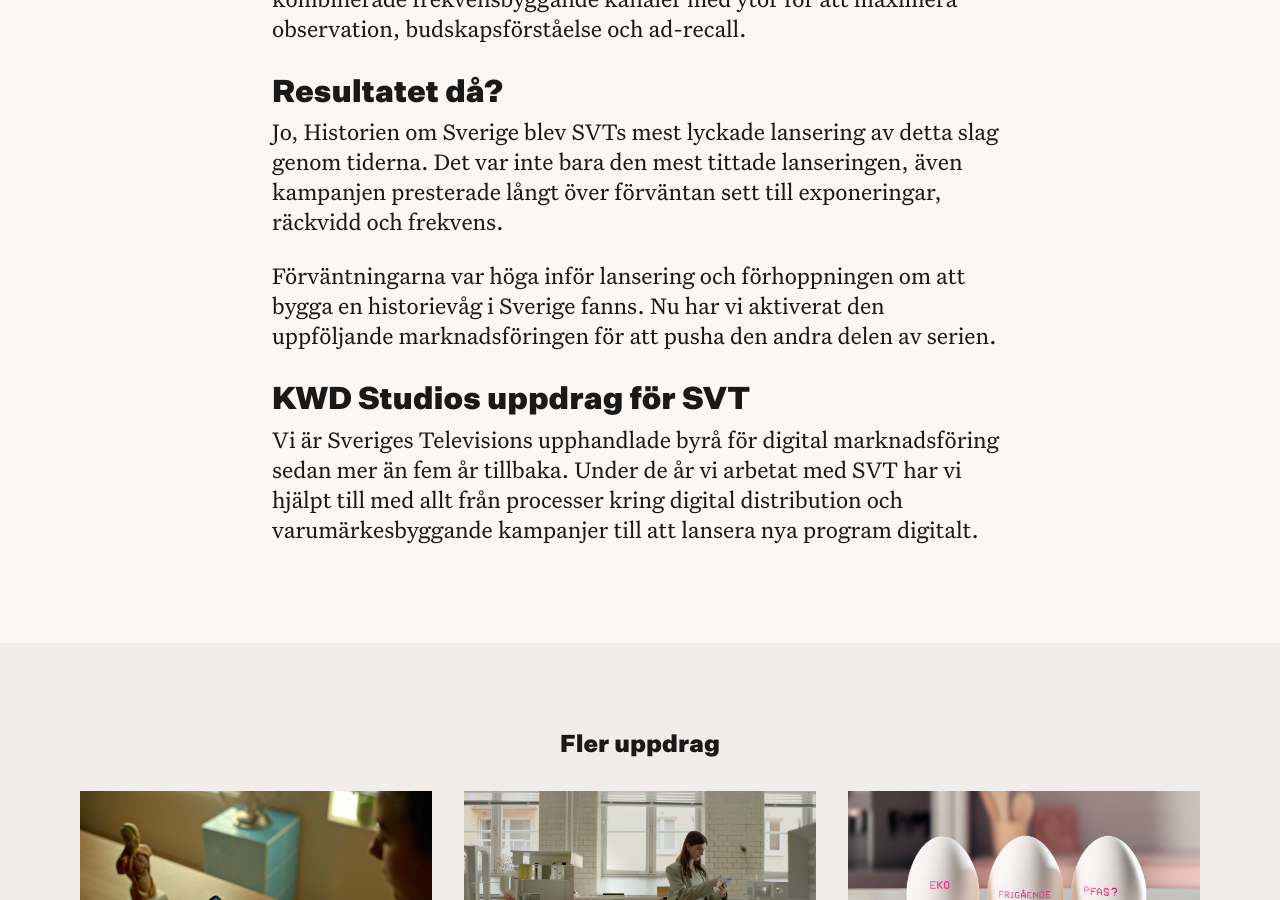
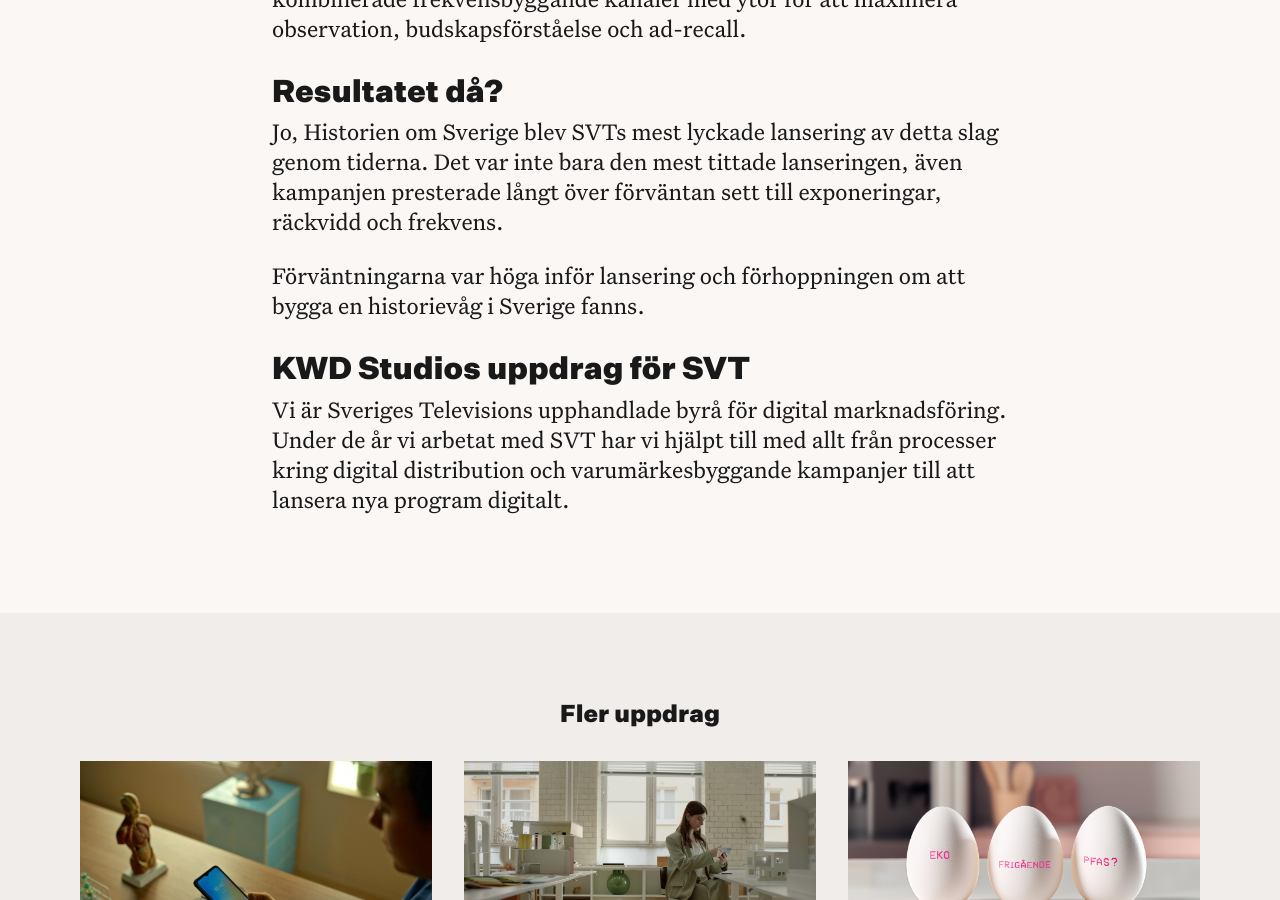
Before and after one commit to kwdstudio/kwdstudio.github.io, a Jekyll site: the page built from _cases/svt-hos.md, in a window 1280 px wide and 900 px high, scrolled down 1902 px. Built offline with Jekyll 4.4.1, drawn with Linux system fonts in a browser that asks for light colours.

Commit message:
Update svt-hos.md

```diff
--- a/_cases/svt-hos.md
+++ b/_cases/svt-hos.md
@@ -24,9 +24,9 @@ För att lyckas med det behövde vi uppnå både hög räckvidd och hög frekven
 
 Jo, Historien om Sverige blev SVTs mest lyckade lansering av detta slag genom tiderna. Det var inte bara den mest tittade lanseringen, även kampanjen presterade långt över förväntan sett till exponeringar, räckvidd och frekvens.
 
-Förväntningarna var höga inför lansering och förhoppningen om att bygga en historievåg i Sverige fanns. Nu har vi aktiverat den uppföljande marknadsföringen för att pusha den andra delen av serien.
+Förväntningarna var höga inför lansering och förhoppningen om att bygga en historievåg i Sverige fanns.
 
 
 ## KWD Studios uppdrag för SVT
 
-Vi är Sveriges Televisions upphandlade byrå för digital marknadsföring sedan mer än fem år tillbaka. Under de år vi arbetat med SVT har vi hjälpt till med allt från processer kring digital distribution och varumärkesbyggande kampanjer till att lansera nya program digitalt.
+Vi är Sveriges Televisions upphandlade byrå för digital marknadsföring. Under de år vi arbetat med SVT har vi hjälpt till med allt från processer kring digital distribution och varumärkesbyggande kampanjer till att lansera nya program digitalt.
```
